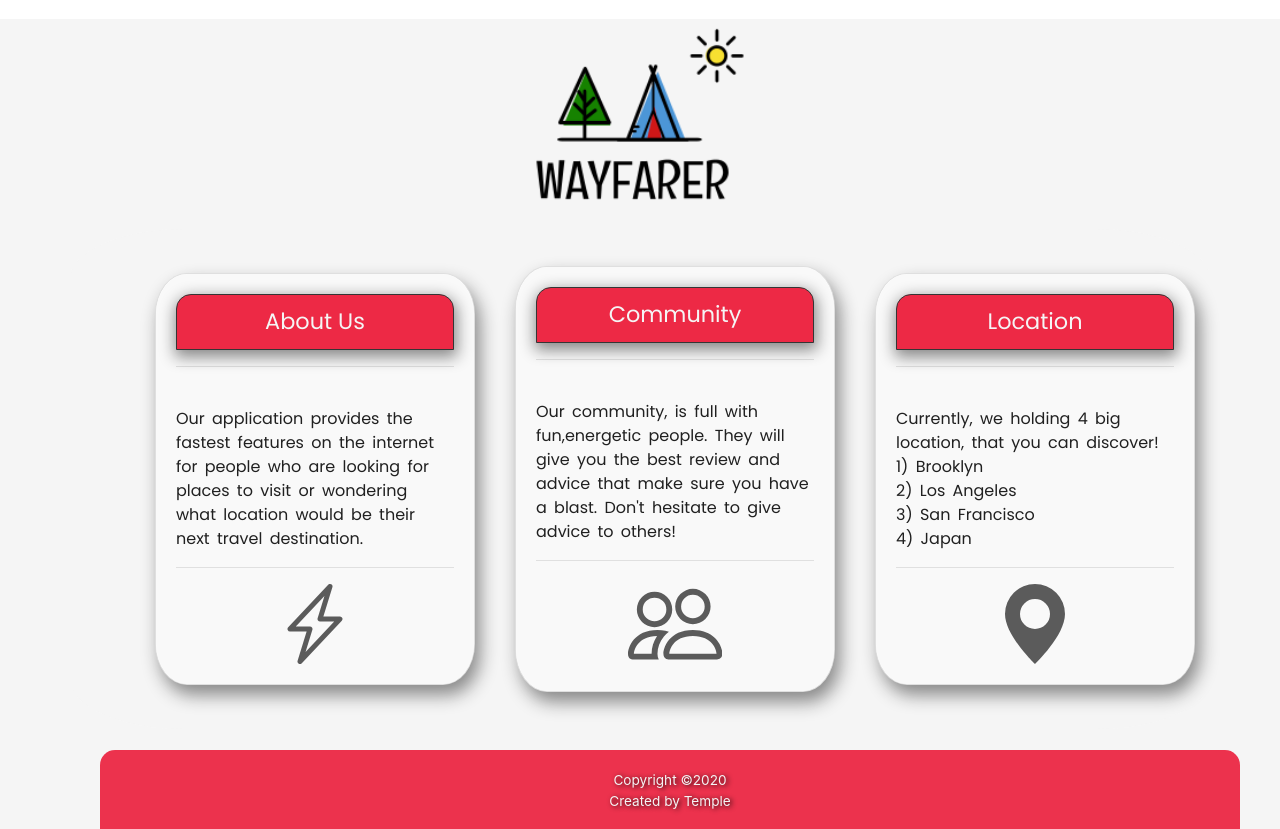
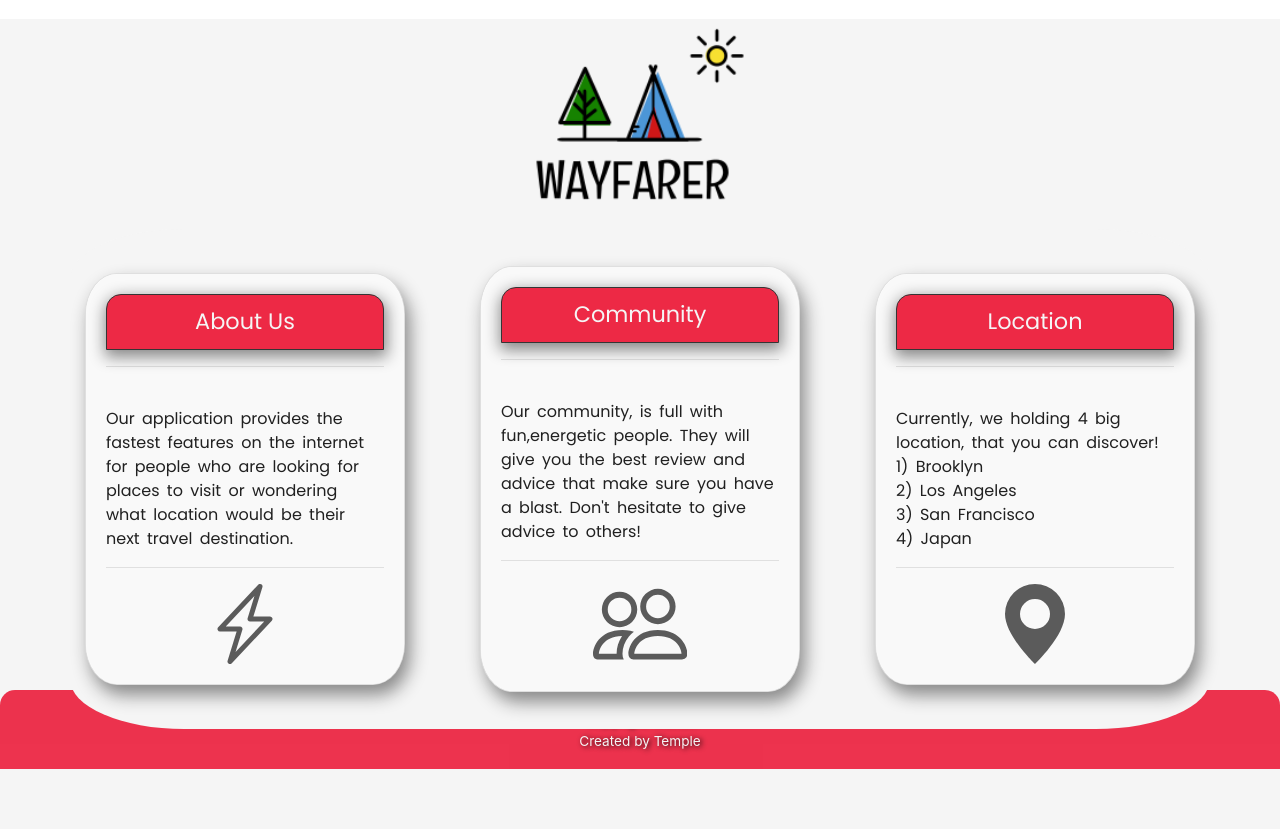
Before and after one commit to lordparvis/wayfarer-project, a Django app: page / in a window 1280 px wide. Shown: the part 781-1610 px from the top of the page. After the commit the page ends 1550 px from the top, so only its background shows below. Run offline with Django 3.2, Linux system fonts and the light colour scheme; some libraries are stand-ins or nearby versions.

Commit message:
put footer in base and fixed styling

```diff
--- a/main_app/static/styles/main.css
+++ b/main_app/static/styles/main.css
@@ -296,10 +296,10 @@ svg {
     /* margin-left: 450px;*/
 }
 
-.footer {
+/* .footer {
     padding-right: 15px;
     padding-left: 15px;
-}
+} */
 
 
 /* #slider{
@@ -317,25 +317,12 @@ svg {
     border-radius: 15px 15px 0px 0px;
     position: absolute;
     bottom: 0 !important;
-    width: 100%;
+    width: 100% !important;
     text-align: center;
     /* align-content: center; */
     /* Set the fixed height of the footer here */
     height: 79px;
     background-color: rgba(237, 41, 70, 0.952);
-    margin-block-end: -100px;
+    margin-block-end: -750px;
     text-shadow: 2px 1px 5px #000000e1;
-
-
   }
-
-  /* border-radius: 15px 15px 0px 0px;
-    background-color: #ED2945;
-    text-align: center;
-    font-size: 1.4em;
-    font-family: 'Poppins', sans-serif;
-    padding: 10px 10px !important;
-    color: rgb(245, 245, 245);
-    border: 1px solid #353535;
-    padding: 5px;
-    box-shadow: 1px 5px 15px 2px #888888; */
--- a/main_app/templates/base.html
+++ b/main_app/templates/base.html
@@ -69,7 +69,16 @@
         </div>
     </nav>
 
-
+<div>
+    <footer class="footer">
+        <div class="container-f">
+            <br>
+            Copyright ©2020
+            <br>
+            Created by Temple
+        </div>
+    </footer>
+</div>
 
 {% block content%}
 
--- a/main_app/templates/home.html
+++ b/main_app/templates/home.html
@@ -194,31 +194,9 @@
 
 
 
-<!-- <footer>
-    <div class="footer-container">
-        <p>footer</p>
-    </div>
-</footer> -->
-
-
-
 <!-- The Card Section -->
 
-
-
 <div class="container home-card-container">
-
-    <footer class="footer">
-        <div class="container-f">
-            <br>
-            Copyright ©2020
-            <br>
-            Created by Temple
-        </div>
-    </footer>
-
-
-
     <div class="card" style="width: 20rem;">
 
         <div class="card-body home-card">
```
